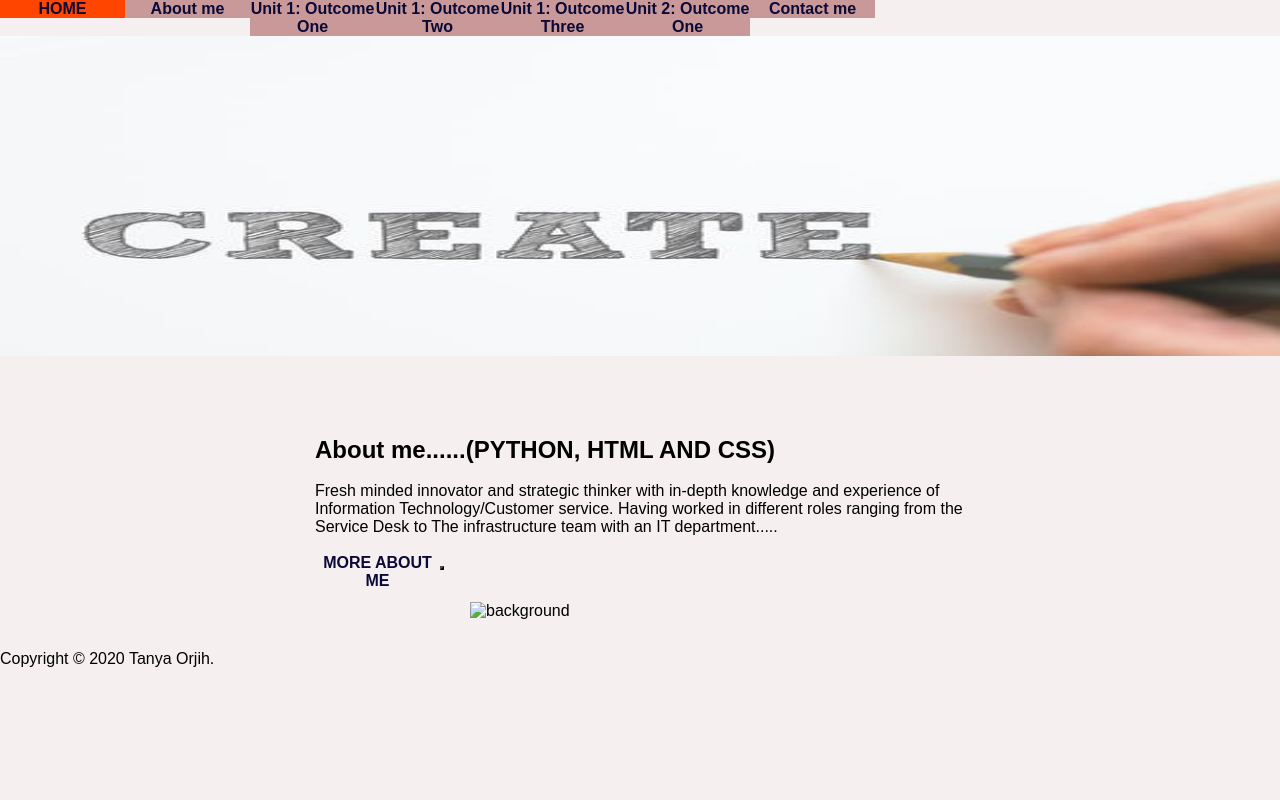
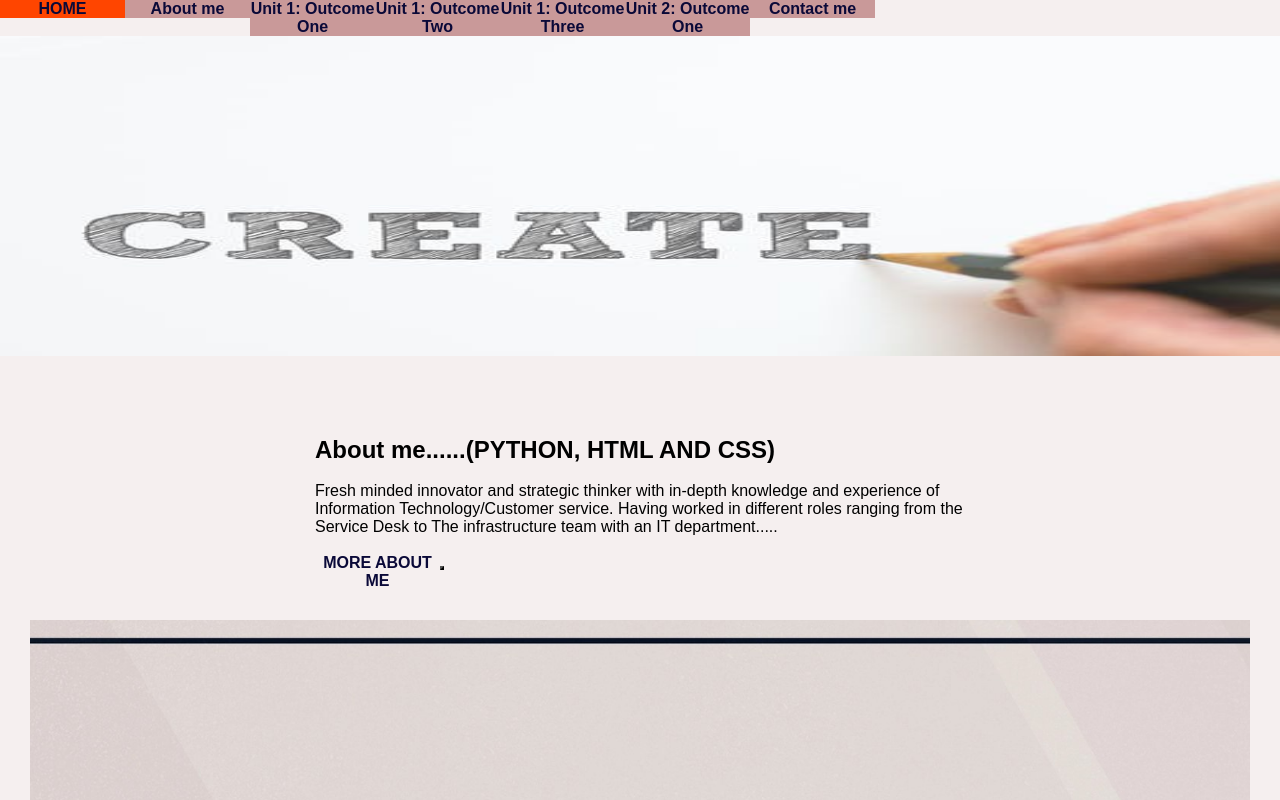
Before and after one commit to tanyaorjih/CodeNation, a plain HTML site: page index.html in a window 1280 px wide. Shown: the top 800 px of the page. Drawn offline with Linux system fonts and the light colour scheme.

Commit message:
Add files via upload

```diff
--- a/index.html
+++ b/index.html
@@ -42,6 +42,7 @@
 
 
   <img class="img-banner" src="images/create.jpg" alt="border">
+
   <div class="wrapper">
       <article class="img-info">
        <h1>About me......(PYTHON, HTML AND CSS)</h1>
@@ -72,7 +73,7 @@
 
 
 
-    <img class="img-me" src="images/image.png" alt="background">
+    <img class="img-me" src="images/image.jpg" alt="background">
 
       </div>
     </div>
```
